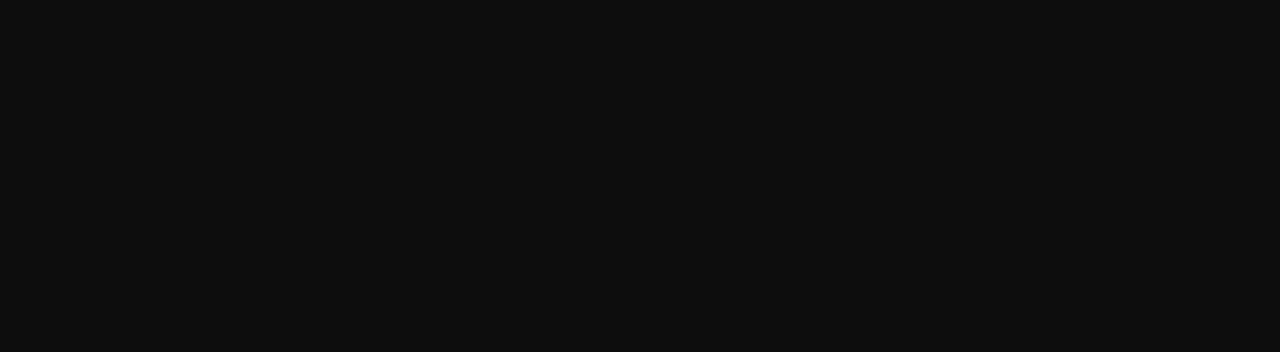
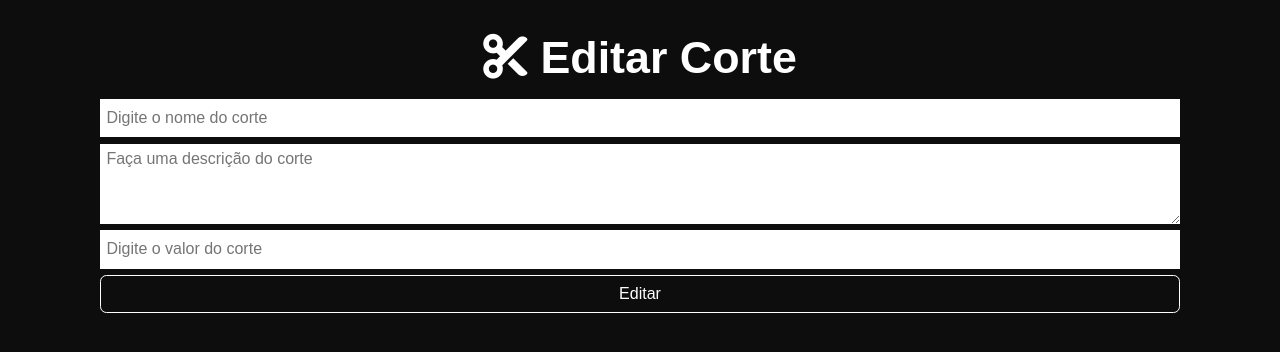
Before and after one commit to Pedro-Rocha-Araujo/barber-manager, a React (Create React App) app in the folder frontend/: page /editar-corte/1 in a window 1280 px wide. Before the commit this address had no page. Shown: the top 352 px of the page. Built offline with nearby package versions, Linux system fonts and the light colour scheme; no server answers; sample sign-in values are in the browser's storage.

Commit message:
Página de editar corte estruturada no frontend e conversando com o backend

```diff
--- /dev/null
+++ b/frontend/src/components/cortes/EditarCorte.js
@@ -0,0 +1,77 @@
+import { useEffect, useState } from "react"
+import { toast } from "react-toastify"
+import { useParams } from "react-router-dom"
+import axios from "axios"
+import "./cortes.css"
+
+function EditarCorte() {
+  const { id } = useParams()
+
+  const [nome, setNome] = useState("")
+  const [descricao, setDescricao] = useState("")
+  const [preco, setPreco] = useState("")
+
+  const token = localStorage.getItem("token")
+
+  useEffect(()=>{
+    async function getCorte() {
+      try {
+        const response = await axios.get("http://localhost:4000/cortes/"+id)
+        setNome(response.data.nome)
+        setDescricao(response.data.descricao)
+        setPreco(response.data.preco)
+      } catch(erro) {
+        console.log(erro)
+      }
+    }
+    getCorte()
+  }, [id])
+
+  async function editarCorte(e) {
+    e.preventDefault()
+    try {
+      if(!token){
+        return toast.error("Erro!")
+      }
+
+      await axios.put(
+        `http://localhost:4000/cortes/${id}`,
+        {
+          nome: nome,
+          descricao: descricao,
+          preco: Number(preco)
+        },
+        {
+          headers: {
+            "Authorization": `Bearer ${token}`
+          }
+        },
+      )
+      toast.success("Corte Editado!")
+
+    } catch (erro) {
+      console.log(erro)
+      toast.error("Erro!")
+    }
+  }
+
+  return (
+    <section className="novo-corte">
+      <h2><i className="fa-solid fa-scissors"></i> Editar Corte</h2>
+      <form onSubmit={editarCorte} className="novo-corte">
+        <input type="text" required name="nome" placeholder="Digite o nome do corte"
+          value={nome} onChange={(e)=>setNome(e.target.value)}
+        />
+        <textarea required name="descricao" placeholder="Faça uma descrição do corte"
+          value={descricao} onChange={(e)=>setDescricao(e.target.value)}
+        />
+        <input type="number" required name="preco" placeholder="Digite o valor do corte"
+          value={preco} onChange={(e)=>setPreco(e.target.value)}
+        />
+        <button>Editar</button>
+      </form>
+    </section>
+  )
+}
+
+export default EditarCorte
--- a/frontend/src/routes.js
+++ b/frontend/src/routes.js
@@ -3,6 +3,7 @@
 import Login from "./components/secao/Login"
 import Cadastro from "./components/secao/Cadastro"
 import NovoCorte from "./components/cortes/NovoCorte"
+import EditarCorte from "./components/cortes/EditarCorte"
 
 function RouterApp() {
   return (
@@ -10,6 +11,7 @@
       <Route path="/" element={ <Login /> } />
       <Route path="/cadastro" element={ <Cadastro /> } />
       <Route path="/novo-corte" element={ <RotaPrivada> <NovoCorte /> </RotaPrivada> } />
+      <Route path="/editar-corte/:id" element={<RotaPrivada><EditarCorte /></RotaPrivada>} />
     </Routes>
   )
 }
```
Also changed, not shown: 1 other file (tests, documents, lock files or other folders).
